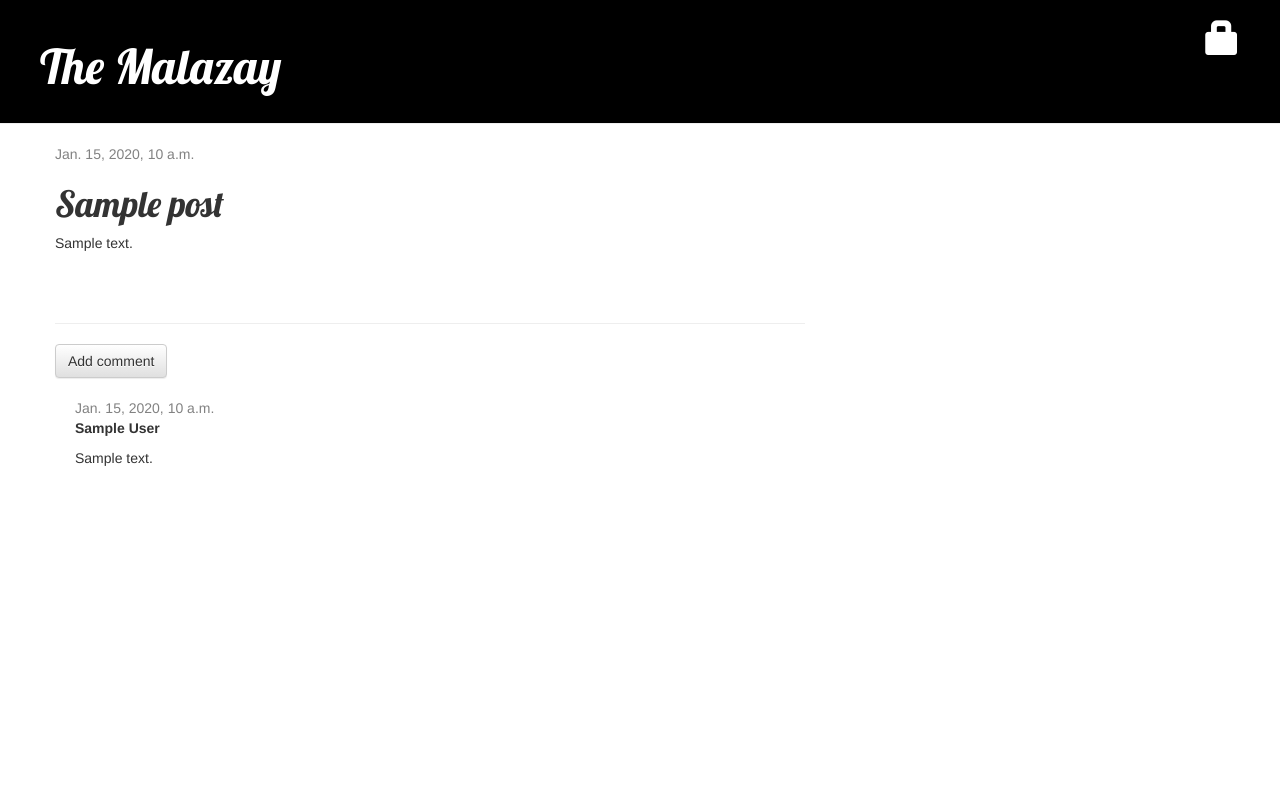
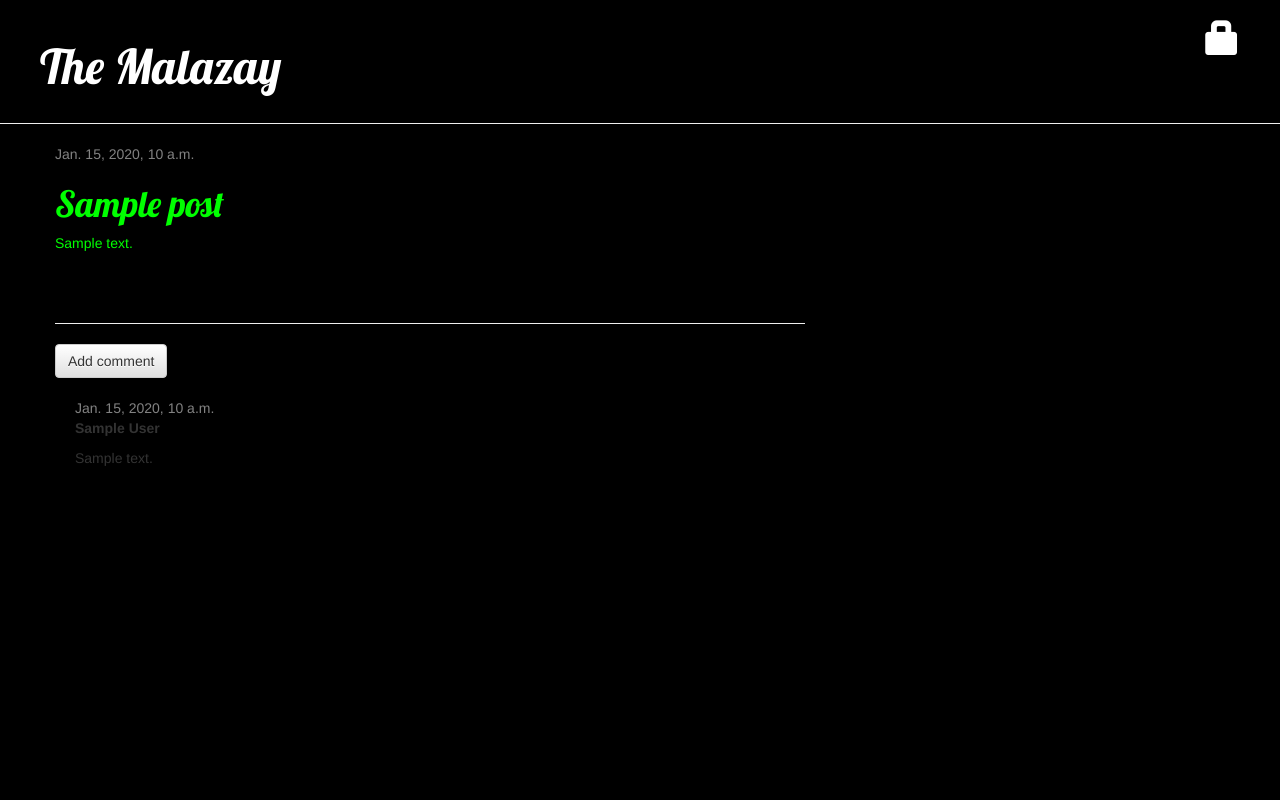
Before and after one commit to malazay/django-blog, a Django app: page /post/1/ in a window 1280 px wide. Run offline with Django 3.2, Linux system fonts and the light colour scheme; tables that the repository leaves empty hold one stand-in row (values such as "Sample post"); some libraries are stand-ins or nearby versions.

Commit message:
Some ugly css changes

```diff
--- a/blog/static/css/blog.css
+++ b/blog/static/css/blog.css
@@ -9,6 +9,10 @@
     color: #ffffff;
     font-size: 36pt;
     text-decoration: none;
+}
+
+body {
+    background-color: black;
 }
 
 .content {
@@ -39,11 +43,16 @@ h1, h2, h3, h4 {
 }
 
 .post {
+    color: #00FF00;
     margin-bottom: 70px;
 }
 
 .post h1 a, .post h1 a:visited {
-    color: #000000;
+    color: goldenrod;
+}
+
+.post a {
+    color: fuchsia;
 }
 
 .comment {
```
